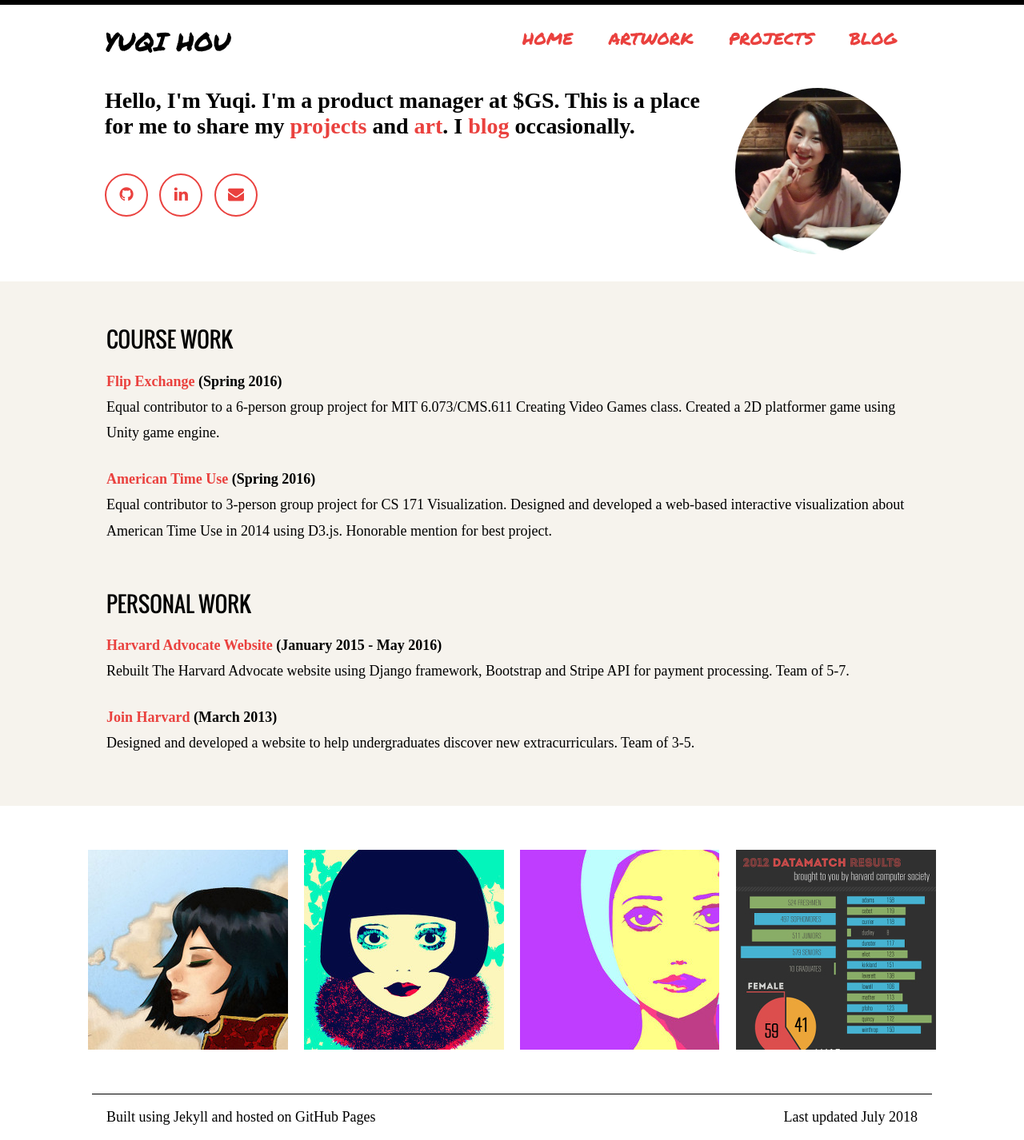
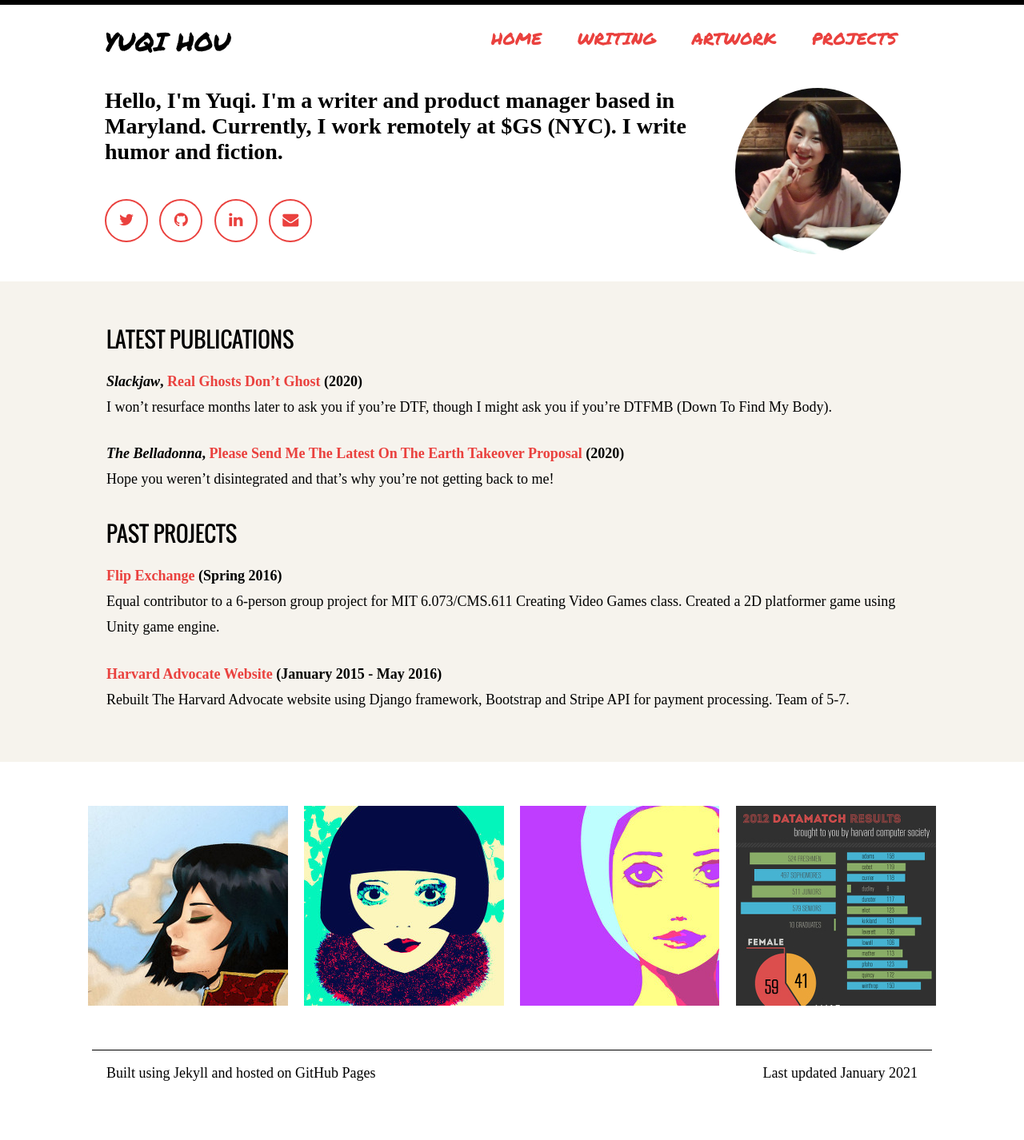
Before and after one commit to moue/moue.github.io, a Jekyll site: the page built from index.html, in a window 1280 px wide. Shown: the whole page at 80% size. Built offline with Jekyll 4.4.1, drawn with Linux system fonts in a browser that asks for light colours; some web fonts are replaced; the list of posts is cut into pages by our own code; after the commit the page ends 1371 px from its top, so only the background shows below that.

Commit message:
Included writing section and listed latest humor pieces on landing page

```diff
--- a/_data/writing.yml
+++ b/_data/writing.yml
@@ -1,11 +1,20 @@
-- title: 8 Ways to Beat Loneliness
-  site: Thought Catalog
-  publish_date: 02.04.2014
-  url: http://thoughtcatalog.com/yuqi-hou/2014/02/8-ways-to-beat-loneliness/
-  blurb: Nothing stops you from thinking about the state of your life like total and complete escapism.
+- title: Real Ghosts Don’t Ghost
+  site: Slackjaw
+  year: 2020
+  tag: featured
+  url: https://medium.com/slackjaw/-a5cfd476902f?source=friends_link&sk=398b0fa3bcb4d4a45dc01306ca3cdacb
+  excerpt: I won’t resurface months later to ask you if you’re DTF, though I might ask you if you’re DTFMB (Down To Find My Body).
 
-- title: The Young Feminist
-  site: The Harvard Independent
-  publish_date: 12.01.2011
-  url: https://issuu.com/harvardindependent/docs/indyhighres12.01.11/12
-  blurb: Interview of Jamie Keiles about her personal involvement with feminism.
+- title: Please Send Me The Latest On The Earth Takeover Proposal
+  site: The Belladonna
+  note: illustrated by Caroline Juang.
+  year: 2020
+  tag: featured
+  url: https://thebelladonnacomedy.com/please-send-me-the-latest-on-the-earth-takeover-proposal-99fa6cad9b6a
+  excerpt: Hope you weren’t disintegrated and that’s why you’re not getting back to me!
+
+- title: Let’s Pay People Literal Peanuts
+  site: Points In Case
+  year: 2020
+  url: https://www.pointsincase.com/articles/lets-pay-people-literal-peanuts
+  excerpt: It’s critical that our employees are able to think outside of the box, accept a payment that comes from inside a box, while also living in a box under a bridge.
--- a/_includes/footer.html
+++ b/_includes/footer.html
@@ -7,7 +7,7 @@
         </div>
         <div class="pure-u-1-2">
             <div class="box" id="attr">
-            <p>Last updated July 2018</p>
+            <p>Last updated January 2021</p>
           </div>
         </div>
     </div>
--- a/_includes/header.html
+++ b/_includes/header.html
@@ -9,9 +9,9 @@
     <div class="box custom-can-transform custom-horizontal custom-vertical">
       <ul class="pad-top custom-ul">
         <li><a href="/">home</a></li>
+        <li><a href="/writing">writing</a></li>
         <li><a href="/artwork">artwork</a></li>
         <li><a href="/projects">projects</a></li>
-        <li><a href="http://yuqihou.blogspot.com/">blog</a>
       </ul>
     </div>
   </nav>
--- a/index.html
+++ b/index.html
@@ -11,8 +11,11 @@
   </div><!--end selfie-->
   <div id="intro">
     <div class="box">
-      <p>Hello, I'm Yuqi. I'm a product manager at $GS. This is a place for me to share my <a href="/projects">projects</a> and <a href="/artwork">art</a>. I <a href="http://blog.yuqihou.com/" target="_blank">blog</a> occasionally.</p>
+      <p>Hello, I'm Yuqi. I'm a writer and product manager based in Maryland. Currently, I work remotely at $GS (NYC). I write humor and fiction.</p></p>
       <ul class="list-inline">
+        <li>
+          <a href="https://twitter.com/yuqih" class="btn-social btn-outline"><i class="fa fa-fw fa-twitter center"></i></a>
+        </li>
         <li>
           <a href="https://github.com/moue" class="btn-social btn-outline"><i class="fa fa-fw fa-github center"></i></a>
         </li>
@@ -30,27 +33,24 @@
   <div class="pure-u-1">
     <div class="wrapper">
       <div class="box">
-        <h2>Course Work</h2>
+        <h2>Latest Publications</h2>
+        <dl>
+        {% for post in site.data.writing %}
+        {% if post.tag == "featured" %}
+        <dt>
+          <i>{{ post.site }}</i>,
+          <a href="{{ post.url }}">{{ post.title }}</a>
+          ({{ post.year }})
+        </dt>
+        <dd>{{ post.excerpt }}</dd>
+        {% endif %}
+        {% endfor %}
+        <h2>Past Projects</h2>
         <dl>
         {% for project in site.data.projects%}
-        {% if project.tag == "academic-feat" %}
+        {% if project.tag == "featured" %}
           <dt><a href="{{project.link}}">{{project.name}}</a> ({{project.dates_involved}})</dt>
           <dd>{{project.blurb}}</dd>
-        {% endif %}
-        {% endfor %}
-        </dl>
-      </div>
-    </div>
-  </div>
-  <div class="pure-u-1">
-    <div class="wrapper">
-      <div class="box">
-        <h2>Personal Work</h2>
-        <dl>
-        {% for project in site.data.projects %}
-        {% if project.tag == "personal-feat" %}
-        <dt><a href="{{project.link}}">{{project.name}}</a> ({{project.dates_involved}})</dt>
-        <dd>{{project.blurb}}</dd>
         {% endif %}
         {% endfor %}
         </dl>
--- a/projects.html
+++ b/projects.html
@@ -23,6 +23,7 @@
         <a href="http://belindazeng.github.io/goingviral/">website</a> |
         <a href="https://github.com/belindazeng/goingviral/blob/master/goingviral.ipynb">Process Book</a>
         <p>Equal contributor to 4-person group project for CS 109 final project. Used python to conduct analysis and prediction on data collected using Twitter API</p>
+        <figure class="pad-top" id="demo-vid"><iframe src="https://www.youtube.com/embed/9tEz-7wnjwA" width="640" height="360" frameborder="0" webkitallowfullscreen mozallowfullscreen allowfullscreen></iframe></figure>
       </div>
     </div>
     <div class="pure-u-1-2">
@@ -76,7 +77,7 @@
       <div class="box">
         <h3>Comedy Hack Day: iCare</h3>
         <a href="http://www.comedyhackday.org/mit-2013">Event</a>
-        <figure class="pad-top" id="demo-vid"><iframe src="https://player.vimeo.com/video/92651025" width="640" height="360" frameborder="0" webkitallowfullscreen mozallowfullscreen allowfullscreen></iframe></figure>
+        <figure class="pad-top" id="demo-vid"><div style="padding:56.25% 0 0 0;position:relative;"><iframe src="https://player.vimeo.com/video/92651025?portrait=0" style="position:absolute;top:0;left:0;width:100%;height:100%;" frameborder="0" allow="autoplay; fullscreen; picture-in-picture" allowfullscreen></iframe></div></figure>
         <p><a href="https://vimeo.com/92651025">Comedy Hack Day at the Media Lab: iCare</a> from <a href="https://vimeo.com/cultivatedwit">Cultivated Wit</a> on <a href="https://vimeo.com">Vimeo</a>.</p>
       </div>
     </div>
```
Also changed, not shown: _data/archive.yml (added, +11 -0 lines), _data/projects.yml (+9 -9 lines), writing.html (added, +35 -0 lines), README.md.
